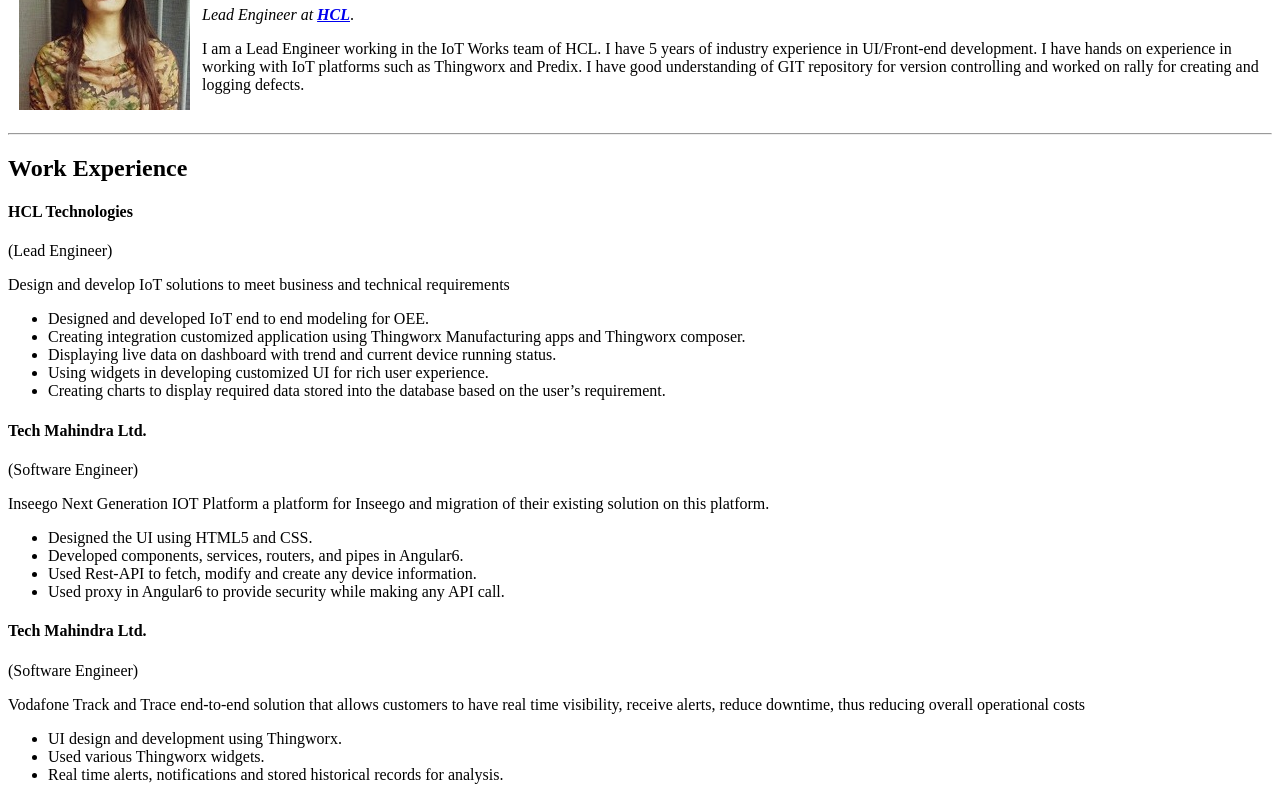
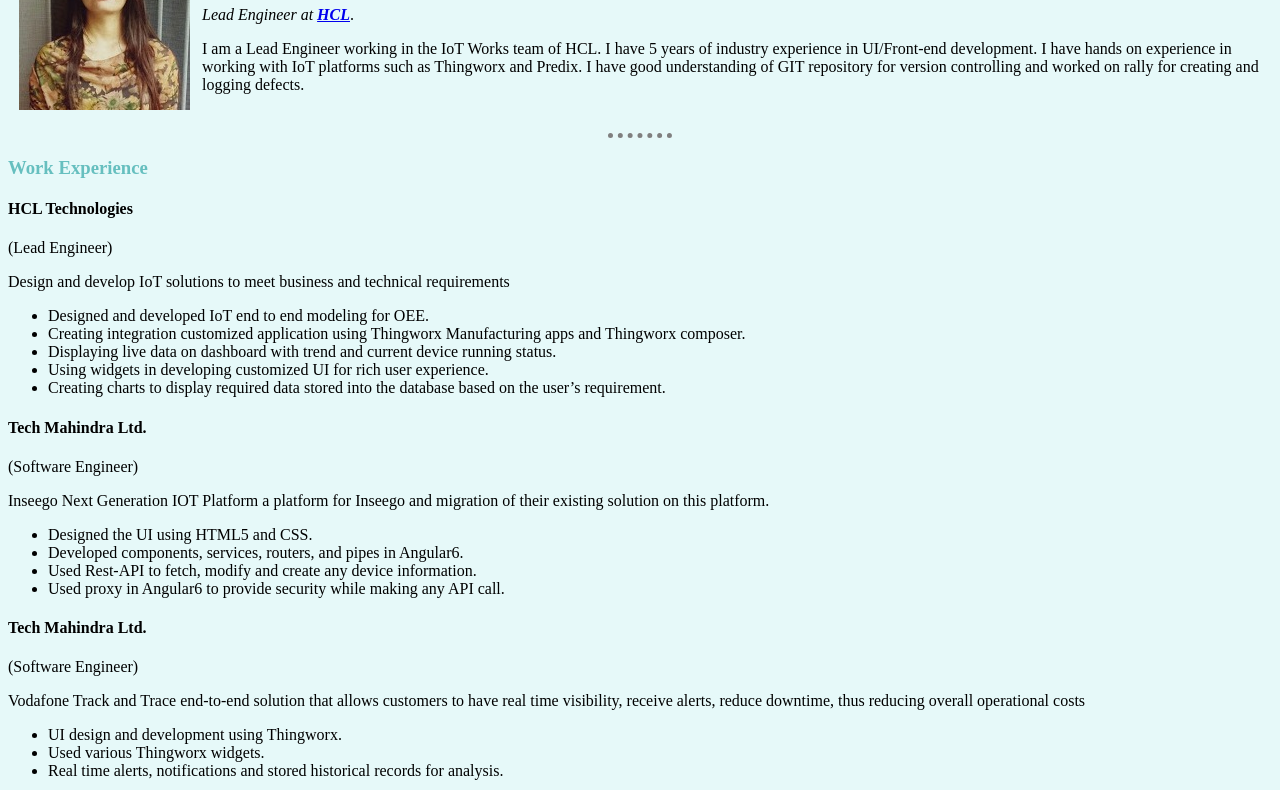
Before and after one commit to Prerna4481/cv, a plain HTML site: page index.html in a window 1280 px wide. Shown: the part 97-887 px from the top of the page. Drawn offline with Linux system fonts and the light colour scheme.

Commit message:
Updated all files
Added styles.css

```diff
--- a/index.html
+++ b/index.html
@@ -3,6 +3,7 @@
     <head>
       <meta charset="utf-8">
       <title>Prerna's Personal Site</title>
+      <link rel="stylesheet" href="styles.css">
     </head>
     <body>
       <table cellspacing="10">
@@ -17,7 +18,7 @@
           </tr>
       </table>
       <hr>
-      <h2>Work Experience</h2>
+      <h3>Work Experience</h3>
       <h4>HCL Technologies</h4>
       <p>(Lead Engineer)</p>
       <p>Design and develop IoT solutions to meet business and technical requirements </p>
@@ -57,7 +58,7 @@
           <li>Worked on Javascript, HTML, CSS to cater the need of UI requirement.</li>
      </ul>
      <hr>
-     <h2>Skills</h2>
+     <h3>Skills</h3>
                  <table cellspacing="10">
                      <tr>
                          <td><strong>Area of Specialization:</strong></td>
--- /dev/null
+++ b/styles.css
@@ -0,0 +1,13 @@
+body{
+    background-color: #E6F9F9;
+}
+h1, h3{
+    color: #66BFBF
+}
+hr{
+    border-style: none;
+    border-top-style: dotted;
+    border-color: grey;
+    border-width: 5px;
+    width: 5%;
+}
```
Also changed, not shown: hobbies.html (+1 -0 lines).
